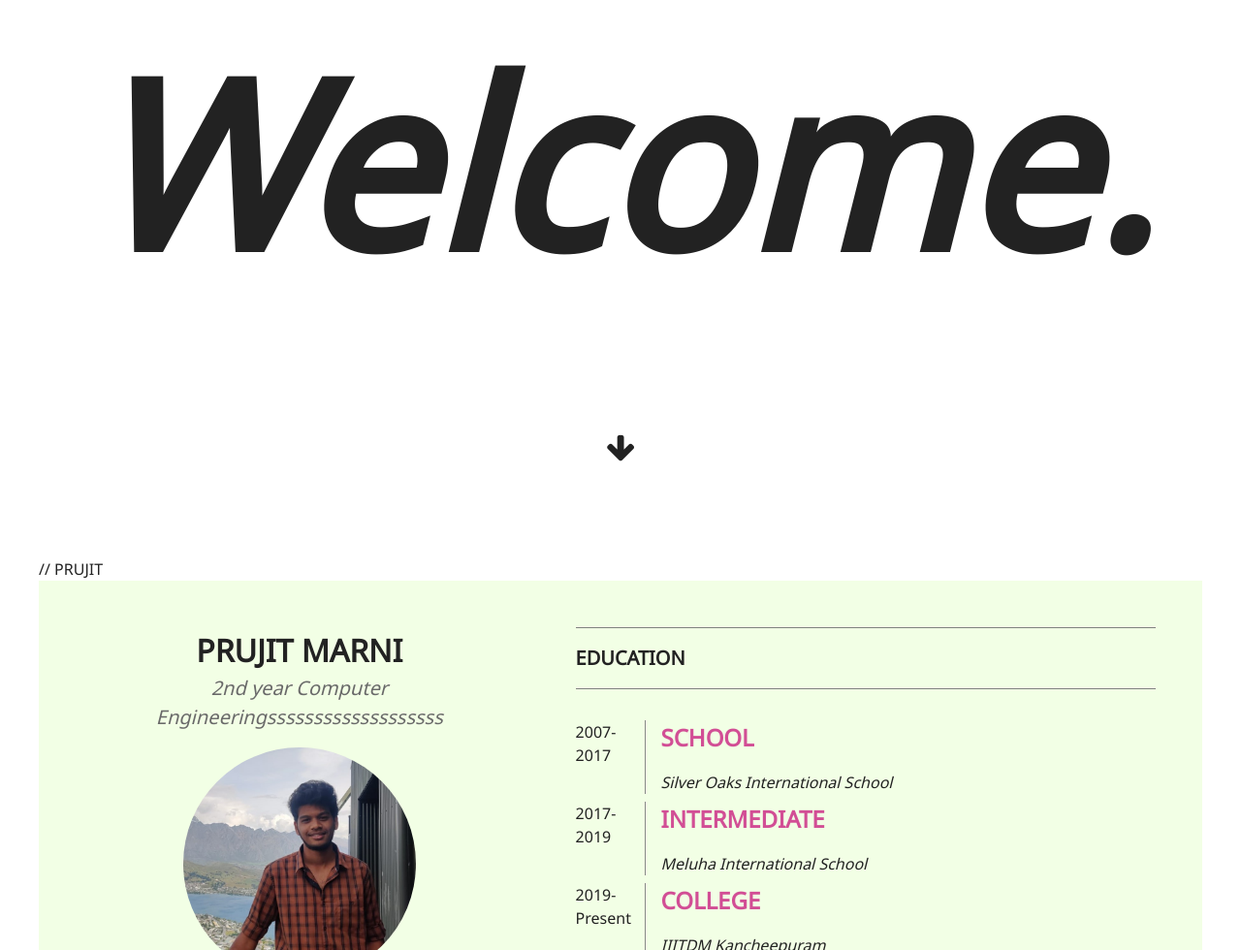
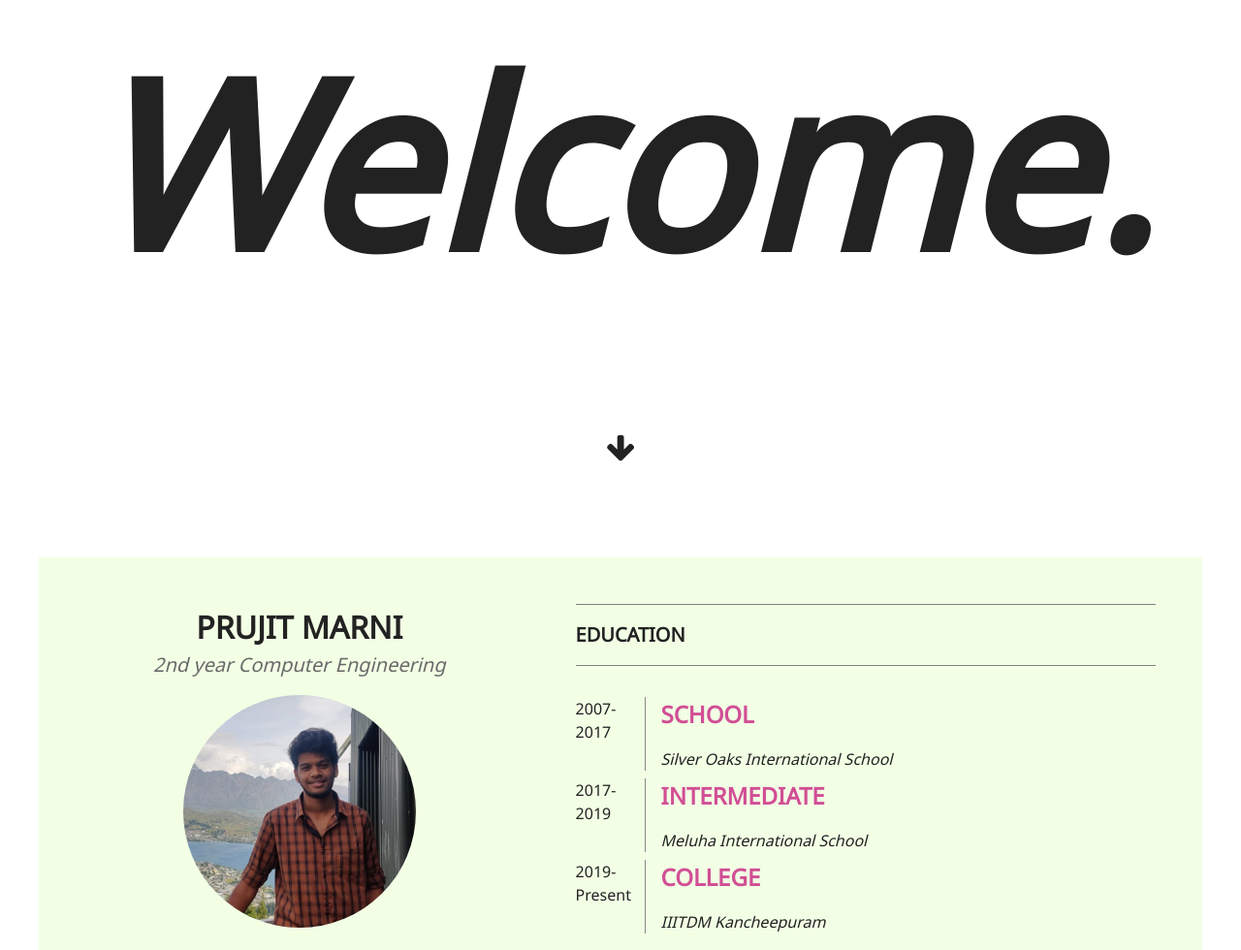
Before and after one commit to sairajchouhan/dbms-project-one, a plain HTML site: page index.html in a window 1280 px wide. Shown: the part 120-1100 px from the top of the page at 97% size. Drawn offline with Linux system fonts and the light colour scheme.

Commit message:
Update index.html

```diff
--- a/index.html
+++ b/index.html
@@ -20,12 +20,12 @@
 
   <div id="Resume"></div>
 
-  // PRUJIT
+
   <div class="resume">
     <div class="column1">
       <section class="profile">
         <h1>Prujit Marni</h1>
-        <p><em>2nd year Computer Engineeringsssssssssssssssssss</em></p>
+        <p><em>2nd year Computer Engineering</em></p>
         <img src="./images/prujit.jpeg">
       </section>
 
```
